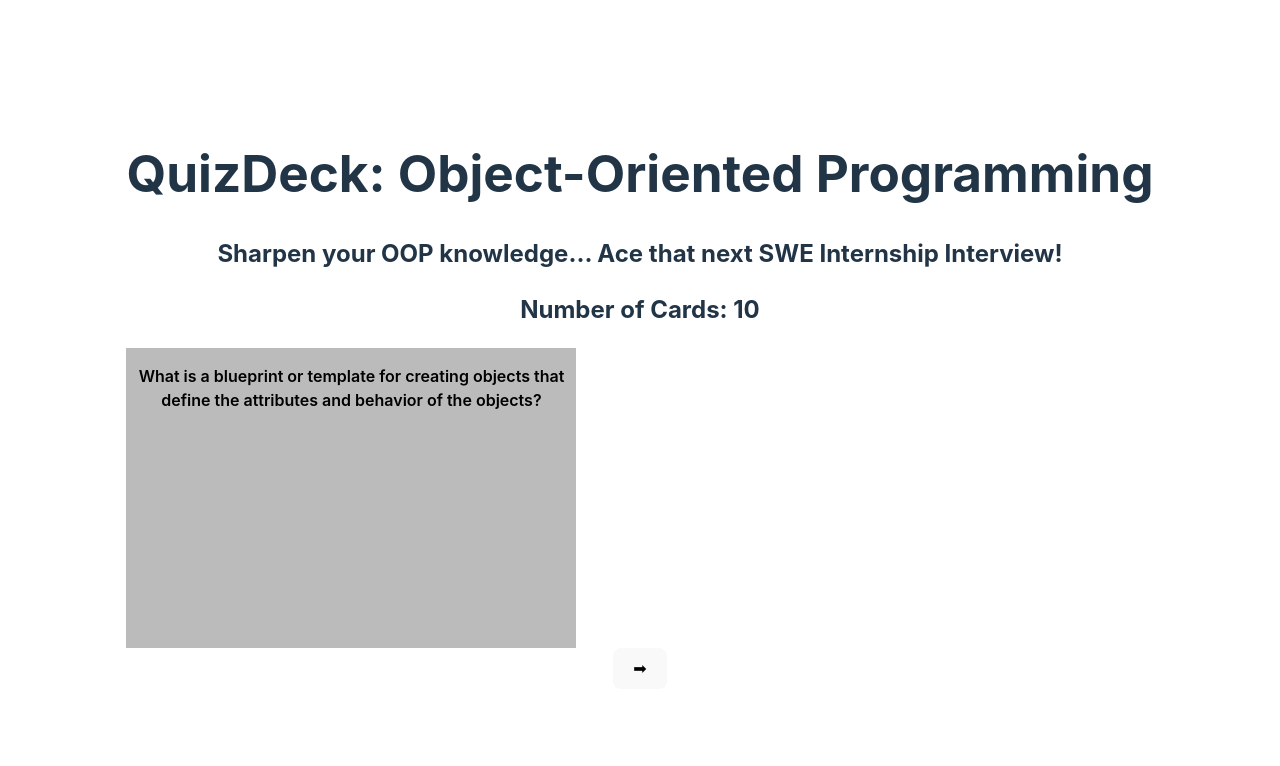
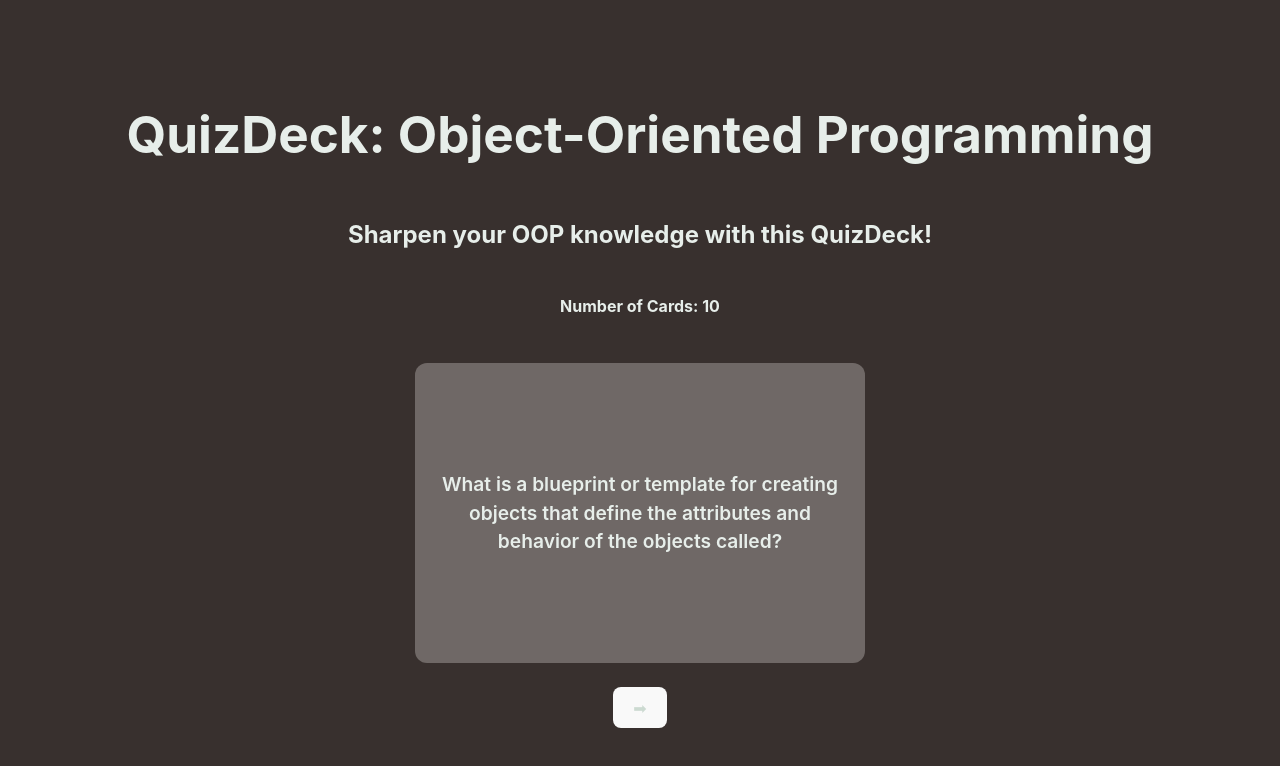
Before and after one commit to haynesmatt/QuizDeck, a React (Vite) app: page / in a window 1280 px wide. Shown: the top 766 px of the page. Built offline with nearby package versions, Linux system fonts and the light colour scheme.

Commit message:
add random card select, finish styling

```diff
--- a/src/App.css
+++ b/src/App.css
@@ -1,6 +1,26 @@
 #root {
-  max-width: 1280px;
+  width: 100%;
+  height: 100%;
   margin: 0 auto;
   padding: 2rem;
   text-align: center;
+  background-color: #38302E;
+  color: #E7EEEA;
 }
+
+.App {
+  display: flex;
+  flex-direction: column;
+  justify-content: center;
+  align-items: center;
+}
+
+button {
+  padding: 24px;
+  color: #CCDAD1;
+  background-color: white;
+}
+
+body {
+  background-color: #38302E;
+}
--- a/src/App.jsx
+++ b/src/App.jsx
@@ -4,13 +4,49 @@ import { useState } from 'react';
 
 function App() {
 
+  const question_array = [
+    "What is a blueprint or template for creating objects that define the attributes and behavior of the objects called?",
+    "What is an instance of a class that has its own state and behavior called?",
+    "What is a mechanism that allows a new class to be based on an existing class and inherit its attributes and behavior called?",
+    "What is the ability of objects to take on different forms or behaviors depending on the context in which they are used called?",
+    "What is the practice of hiding the internal details of an object from the outside world, allowing only designated methods to access or modify the object's state called?",
+    "What is the process of representing complex real-world concepts in a simplified and abstract way that can be easily modeled in software called?",
+    "What is the set of attributes or properties that define the current condition of an object called?",
+    "What are the actions or operations that an object can perform in response to a request or message from another object called?",
+    "What is a class that cannot be instantiated and is intended to be subclassed called?",
+    "What keyword is used to define class-level properties or methods that can be accessed without instantiating an object?"
+  ]
+
+  const answer_array = [
+      "Class",
+      "Object",
+      "Inheritance",
+      "Polymorphism",
+      "Encapsulation",
+      "Abstraction",
+      "State",
+      "Behavior",
+      "Abstract Class",
+      "Static",
+  ]
+
+  const [num_cards, addCard] = useState(question_array.length)
+  const [question, setQuestion] = useState(question_array[0]);
+  const [answer, setAnswer] = useState(answer_array[0]);
+
+  const changeCard = () => {
+    const randomIndex = Math.floor(Math.random() * num_cards);
+    setQuestion(question_array[randomIndex])
+    setAnswer(answer_array[randomIndex])
+  }
+
   return (
-    <div>
+    <div className='App'>
       <h1>QuizDeck: Object-Oriented Programming</h1>
-      <h2>Sharpen your OOP knowledge... Ace that next SWE Internship Interview!</h2>
-      <h2>Number of Cards: 10</h2>
-      <Card />
-      <button>➡</button>
+      <h2>Sharpen your OOP knowledge with this QuizDeck!</h2>
+      <h4>Number of Cards: {num_cards}</h4>
+      <Card question={question} answer={answer} />
+      <button onClick={changeCard}>➡</button>
     </div>
   )
 }
--- a/src/components/Card.css
+++ b/src/components/Card.css
@@ -2,21 +2,27 @@
     display: flex;
     flex-direction: column;
     align-items: center;
+    justify-content:center;
     width: 450px;
     height: 300px;
-    justify-content:center;
     color: #28262C;
     background-color: transparent;
+    perspective: 1000px; /* Remove this if you don't want the 3D effect */
+    padding: 24px;
+    border-radius: 12px;
+}
 
-    perspective: 1000px; /* Remove this if you don't want the 3D effect */
+.question, .answer {
+    font-weight: 600;
+    padding: 24px;
 }
 
 .question {
-    font-weight: 600;
+    font-size: larger;
 }
 
 .answer {
-    font-weight: 600;
+    font-size: x-large;
 }
 
 /* This container is needed to position the front and back side */
@@ -25,7 +31,7 @@
     width: 100%;
     height: 100%;
     text-align: center;
-    transition: transform 0.8s;
+    transition: transform 0.45s;
     transform-style: preserve-3d;
 }
 
@@ -36,22 +42,21 @@
 
 /* Position the front and back side */
 .front, .back {
+    display: flex;
+    flex-direction: column;
+    align-items: center;
+    justify-content: center;
     position: absolute;
     width: 100%;
     height: 100%;
     -webkit-backface-visibility: hidden; /* Safari */
     backface-visibility: hidden;
-}
-
-/* Style the front side (fallback if image is missing) */
-.front {
-    background-color: #bbb;
-    color: black;
+    color: #E7EEEA;
+    background-color: #6F6866;
+    border-radius: 12px;
 }
 
 /* Style the back side */
 .back {
-    background-color: #bbb;
-    color: black;
     transform: rotateY(180deg);
 }
--- a/src/components/Card.jsx
+++ b/src/components/Card.jsx
@@ -1,17 +1,16 @@
 import './Card.css'
 import React from 'react';
 
-const Card = () => {
+const Card = (card) => {
 
     return (
         <div className='Card'>
             <div className='inner'>
                 <div className='front'>
-                    <p className='question'>What is a blueprint or template for creating objects that define the attributes and behavior of the objects?</p>
+                    <p className='question'>{card.question}</p>
                 </div>
-
                 <div className='back'>
-                    <p className='answer'>Class</p>
+                    <p className='answer'>{card.answer}</p>
                 </div>
             </div>
         </div>
```
